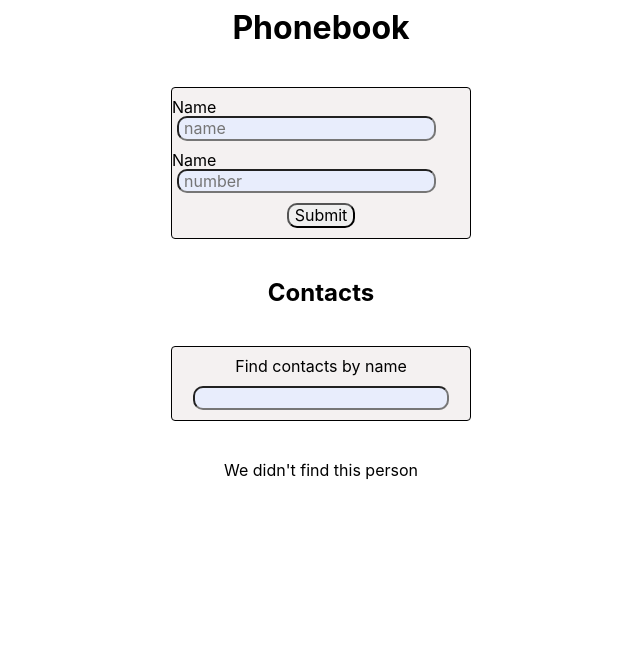
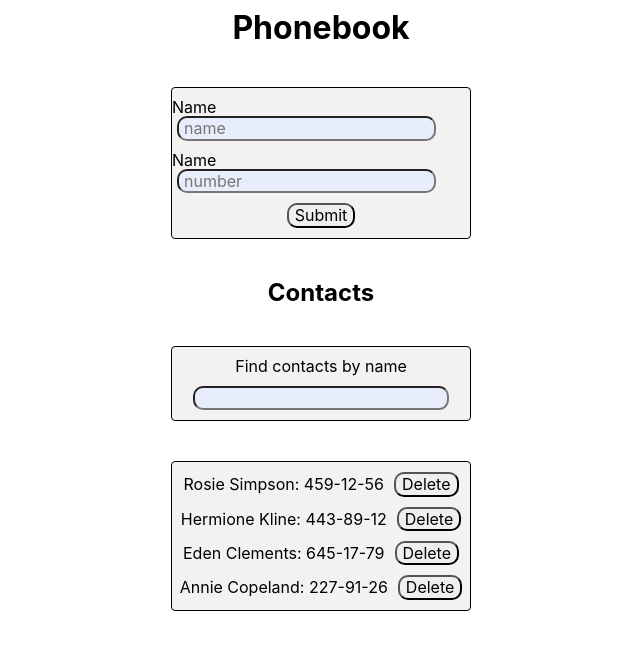
Before and after one commit to Fetivol/react-02-events-phonebook, a React (Create React App) app: page / in a window 1280 px wide. Shown: the top 650 px of the page, without its empty margins (319-959 px from the left). Built offline with nearby package versions, Linux system fonts and the light colour scheme.

Commit message:
Update App.jsx

```diff
--- a/src/components/App.jsx
+++ b/src/components/App.jsx
@@ -40,7 +40,9 @@ export class App extends Component {
   };
 
   handleChange = filter => {
-    this.setState({ filter });
+    this.setState({
+      filter,
+    });
   };
 
   render() {
@@ -63,13 +65,18 @@ export class App extends Component {
           onChange={this.handleChange}
         ></Filter>
 
-        {!visibleItems ? (
+        {filter === '' ? (
           <ContactsList
             componentsData={visibleItems}
             onDelete={this.deleteContact}
           ></ContactsList>
+        ) : !visibleItems ? (
+          <span>We didn't find this person</span>
         ) : (
-          <span>We didn't find this person</span>
+          <ContactsList
+            componentsData={visibleItems}
+            onDelete={this.deleteContact}
+          ></ContactsList>
         )}
 
         <GlobalStyle />
```
